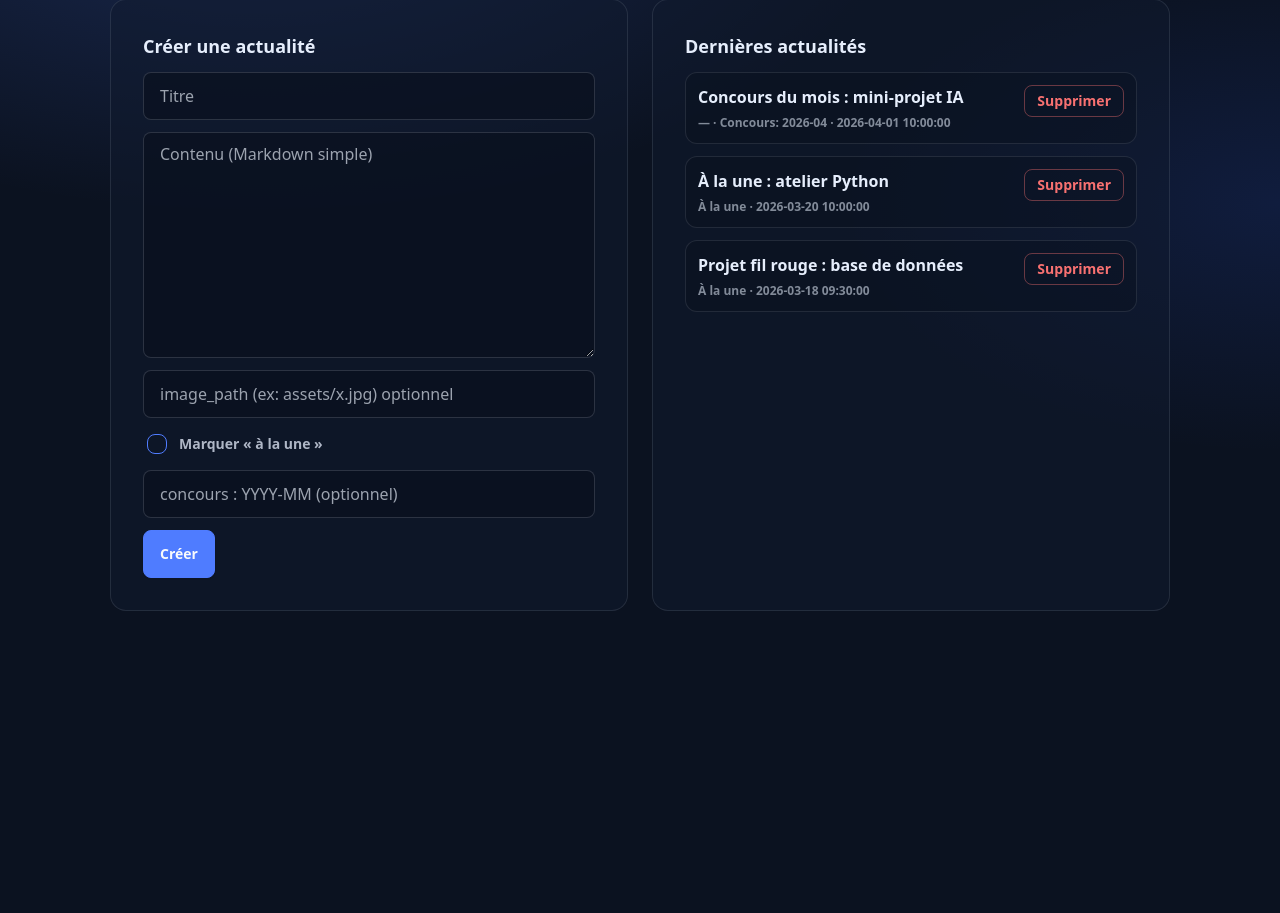
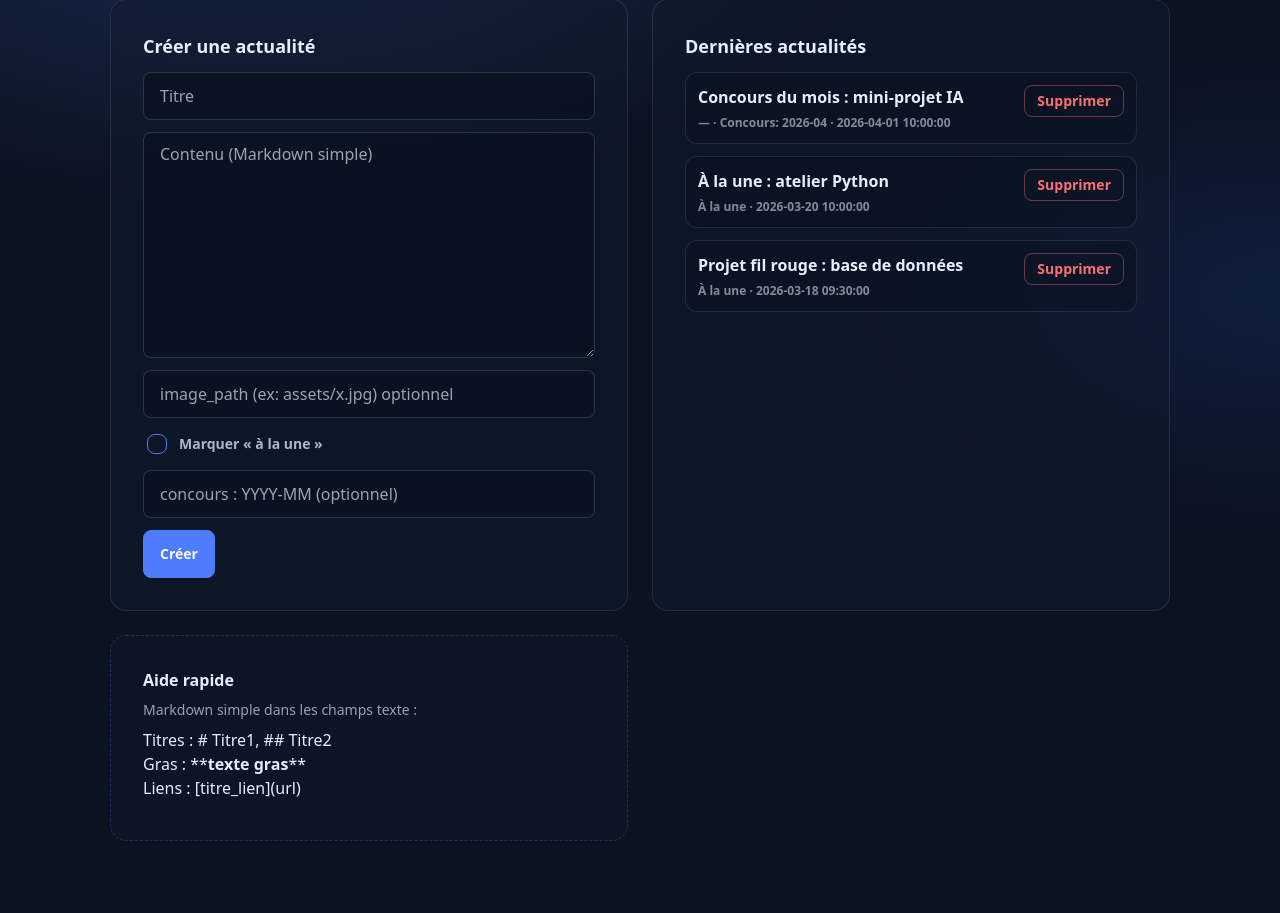
Before and after one commit to davidgalindo-git/InfoHubConcours-AIMD, a PHP site: page /admin/manage.php in a window 1280 px wide. Shown: the part 141-1054 px from the top of the page. Before the commit the page ends 752 px from the top, so only its background shows below. Run offline with PHP 8.4, Linux system fonts and the light colour scheme; the visitor is signed in with stand-in values (Sample User, id 1); data comes from the database, SQL or seed files in the repository.

Commit message:
refactor quick help markdown inside manage pages

```diff
--- a/admin/manage.php
+++ b/admin/manage.php
@@ -212,6 +212,19 @@ require __DIR__ . '/header.php';
         <?php endif; ?>
       </div>
     </div>
+    <div class="card bg-base-200/40 border border-dashed border-primary/25 min-w-0">
+      <div class="card-body">
+        <h3 class="card-title text-base">Aide rapide</h3>
+        <p class="text-sm text-base-content/65">
+          Markdown simple dans les champs texte :
+          <ul>
+              <li>Titres : # Titre1, ## Titre2</li>
+              <li>Gras : **<strong>texte gras</strong>**</li>
+              <li>Liens : [titre_lien](url)</li>
+          </ul>
+        </p>
+      </div>
+    </div>
   </div>
 </section>
 
```
Also changed, not shown: admin/dashboard.php (+0 -8 lines).
